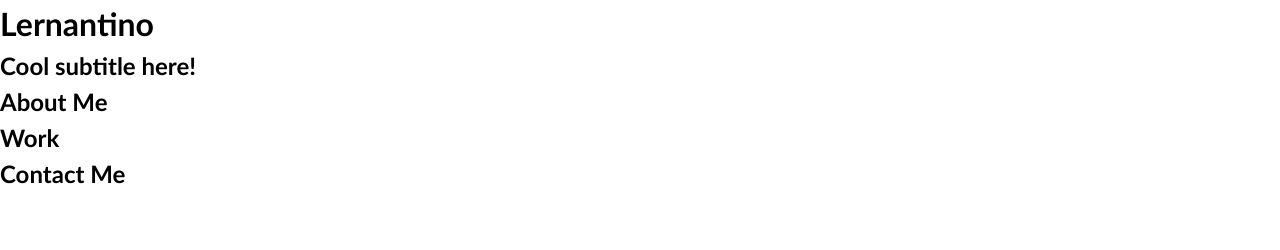
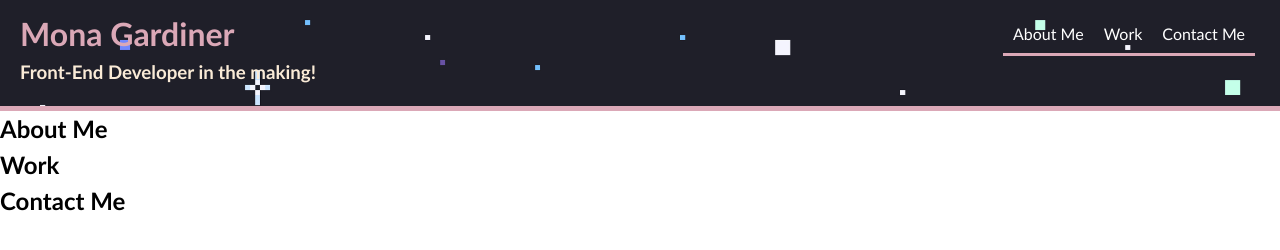
Before and after one commit to JustMoggles/initial-personal-portfolio, a plain HTML site: page index.html in a window 1280 px wide. Drawn offline with Linux system fonts and the light colour scheme; files that its build step writes are made by us from their sources.

Commit message:
created Header area with hero image

```diff
--- a/css/style.css
+++ b/css/style.css
@@ -5,8 +5,56 @@
 body {
   margin: 0;
   padding: 0;
-  font-family: 'Trebuchet MS', 'Lucida Sans Unicode', 'Lucida Grande', 'Lucida Sans', Arial, sans-serif;
+  font-family: "Trebuchet MS", "Lucida Sans Unicode", "Lucida Grande",
+    "Lucida Sans", Arial, sans-serif;
   line-height: 1.5;
+}
+
+.hero-banner {
+  background-color: #dba8b73a;
+  background-image: url("../images/Pixel-bg.jpeg");
+  background-repeat: no-repeat;
+  background-size: cover;
+  border-bottom: 5px solid #dba8b7;
+}
+
+header {
+  display: flex;
+  align-items: center;
+  justify-content: space-between;
+  padding: 10px 20px 0px 20px;
+}
+
+h1 {
+  color: #dba8b7;
+  font-size: 2rem;
+}
+
+nav {
+  justify-content: flex-end;
+}
+
+ul {
+  display: flex;
+  list-style: none;
+  align-items: center;
+  margin: 5px;
+}
+
+li a {
+  text-decoration: none;
+  padding: 10px;
+  color: white;
+  border-bottom: 3px solid #dba8b7;
+}
+
+li a:hover {
+  color: bisque;
+}
+
+h3 {
+  padding: 0px 0px 20px 20px;
+  color: antiquewhite;
 }
 
 h1,
--- a/index.html
+++ b/index.html
@@ -1,26 +1,29 @@
 <!DOCTYPE html>
 <html lang="en-gb">
-
   <head>
-  <meta charset="UTF-8">
-  <meta name="viewport" content="width=device-width, initial-scale=1.0">
-  <meta http-equiv="X-UA-Compatible" content="ie=edge">
-  <title>Lernantino // Web Developer</title>
-  <link rel="stylesheet" href="./assets/css/style.css" />
+    <meta charset="UTF-8" />
+    <meta name="viewport" content="width=device-width, initial-scale=1.0" />
+    <meta http-equiv="X-UA-Compatible" content="ie=edge" />
+    <title>Mona Gardiner // Web Developer</title>
+    <link rel="stylesheet" href="./css/style.css" />
   </head>
 
   <body>
-  <!-- main logo / nav -->
+    <!-- main logo / nav / hero banner -->
+    <section class="hero-banner">
       <header>
-    <h1>Lernantino</h1>
+        <h1>Mona Gardiner</h1>
         <nav>
+          <ul>
+            <li><a href="#about">About Me</a></li>
+            <li><a href="#work">Work</a></li>
+            <li><a href="#contact">Contact Me</a></li>
+          </ul>
         </nav>
       </header>
 
-  <!-- hero banner -->
-  <section class="hero-banner">
       <div>
-      <h2>Cool subtitle here!</h2>
+        <h3>Front-End Developer in the making!</h3>
       </div>
     </section>
 
@@ -41,5 +44,4 @@
       </section>
     </main>
   </body>
-
 </html>
```
Also changed, not shown: images/Pixel-bg.jpeg (added), 1 other file. Lines whose indentation alone changed are shown as unchanged.
